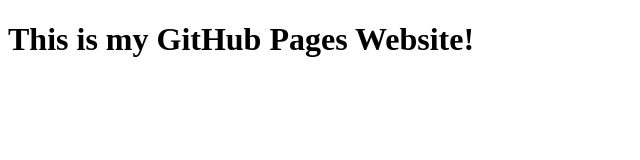
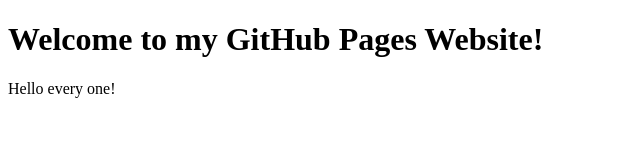
Before and after one commit to Muzhda-Nazari/Muzhda-Nazari.github.io, a plain HTML site: page index.html in a window 1280 px wide. Shown: the whole page, without its empty margins (0-640 px from the left). Drawn offline with Linux system fonts and the light colour scheme.

Commit message:
Add index.html

```diff
--- a/index.html
+++ b/index.html
@@ -6,6 +6,7 @@
     <title>My site!</title>
 </head>
 <body>
-    <h1>This is my GitHub Pages Website!</h1>
+    <h1>Welcome to my GitHub Pages Website!</h1>
+     Hello every one!
 </body>
 </html>
```
